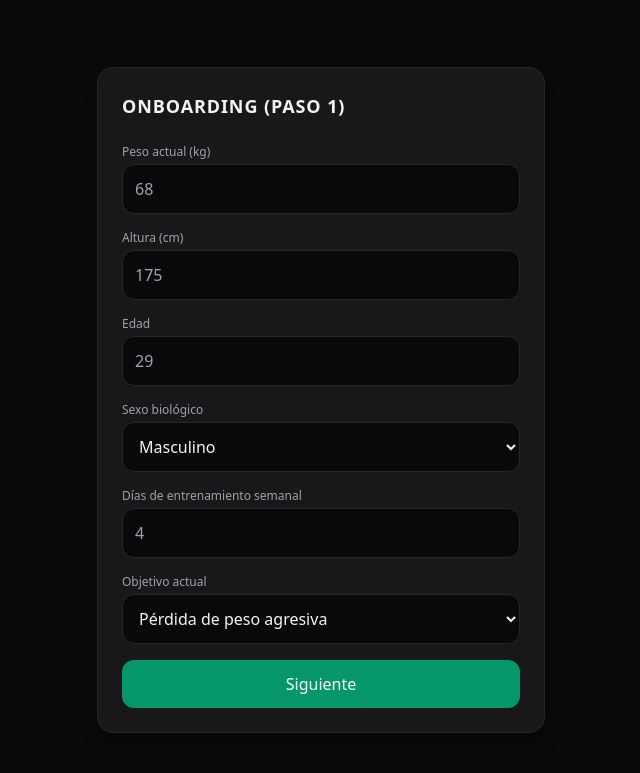
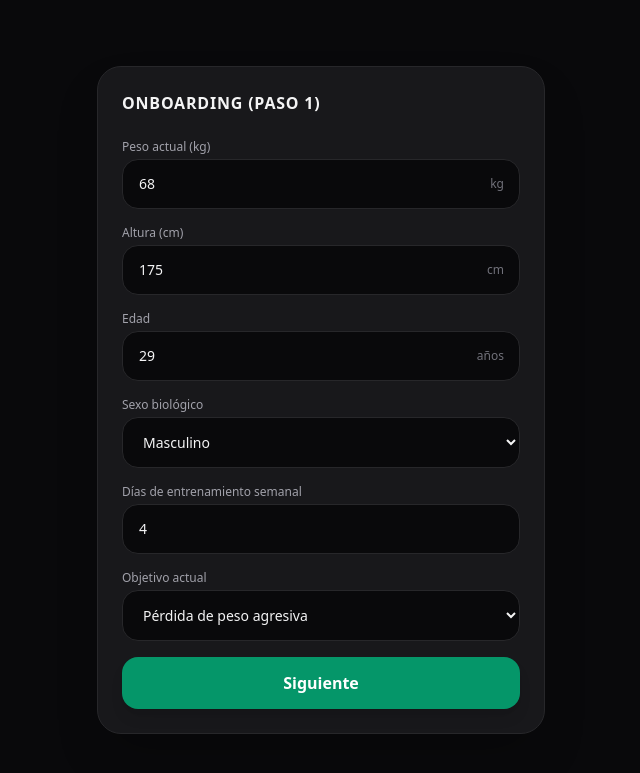
Before and after one commit to urbinatti/Urbinatti-Analytics, a Flask app: page /onboarding in a window 1280 px wide. Shown: the top 773 px of the page, without its empty margins (319-959 px from the left). Run offline with Flask 3, Linux system fonts and the light colour scheme; the visitor is signed in with stand-in values (Sample User, id 1); some libraries are stand-ins or nearby versions.

Commit message:
Update onboarding.html

```diff
--- a/templates/onboarding.html
+++ b/templates/onboarding.html
@@ -7,43 +7,52 @@
     <script src="https://cdn.tailwindcss.com"></script>
 </head>
 <body class="min-h-full py-8 px-4 flex items-center justify-center text-zinc-100">
-    <div class="max-w-md w-full bg-zinc-900 border border-zinc-800 rounded-2xl p-6 shadow-xl space-y-6">
+    <div class="max-w-md w-full bg-zinc-900 border border-zinc-800 rounded-3xl p-6 shadow-2xl space-y-6">
         <div>
-            <h1 class="text-lg font-bold text-zinc-100 uppercase tracking-wider">Onboarding (Paso 1)</h1>
+            <h1 class="text-base font-bold text-zinc-100 uppercase tracking-wider">Onboarding (Paso 1)</h1>
         </div>
 
         <form action="{{ url_for('onboarding') }}" method="POST" class="space-y-4">
-            <div>
-                <label class="block text-xs font-medium text-zinc-400 mb-1">Peso actual (kg)</label>
-                <input type="number" step="0.1" name="peso_kg" placeholder="68" required class="w-full bg-zinc-950 border border-zinc-800 rounded-xl p-3 text-zinc-100 focus:outline-none focus:border-zinc-600">
+            <div class="space-y-1">
+                <label class="block text-xs font-medium text-zinc-400">Peso actual (kg)</label>
+                <div class="relative flex items-center">
+                    <input type="number" step="0.1" name="peso_kg" value="68" required class="w-full bg-zinc-950 border border-zinc-800 rounded-2xl px-4 py-3.5 text-zinc-100 text-sm focus:outline-none focus:border-zinc-600">
+                    <span class="absolute right-4 text-xs text-zinc-500 pointer-events-none">kg</span>
+                </div>
             </div>
 
-            <div>
-                <label class="block text-xs font-medium text-zinc-400 mb-1">Altura (cm)</label>
-                <input type="number" name="altura_cm" placeholder="175" required class="w-full bg-zinc-950 border border-zinc-800 rounded-xl p-3 text-zinc-100 focus:outline-none focus:border-zinc-600">
+            <div class="space-y-1">
+                <label class="block text-xs font-medium text-zinc-400">Altura (cm)</label>
+                <div class="relative flex items-center">
+                    <input type="number" name="altura_cm" value="175" required class="w-full bg-zinc-950 border border-zinc-800 rounded-2xl px-4 py-3.5 text-zinc-100 text-sm focus:outline-none focus:border-zinc-600">
+                    <span class="absolute right-4 text-xs text-zinc-500 pointer-events-none">cm</span>
+                </div>
             </div>
 
-            <div>
-                <label class="block text-xs font-medium text-zinc-400 mb-1">Edad</label>
-                <input type="number" name="edad" placeholder="29" required class="w-full bg-zinc-950 border border-zinc-800 rounded-xl p-3 text-zinc-100 focus:outline-none focus:border-zinc-600">
+            <div class="space-y-1">
+                <label class="block text-xs font-medium text-zinc-400">Edad</label>
+                <div class="relative flex items-center">
+                    <input type="number" name="edad" value="29" required class="w-full bg-zinc-950 border border-zinc-800 rounded-2xl px-4 py-3.5 text-zinc-100 text-sm focus:outline-none focus:border-zinc-600">
+                    <span class="absolute right-4 text-xs text-zinc-500 pointer-events-none">años</span>
+                </div>
             </div>
 
-            <div>
-                <label class="block text-xs font-medium text-zinc-400 mb-1">Sexo biológico</label>
-                <select name="sexo" required class="w-full bg-zinc-950 border border-zinc-800 rounded-xl p-3 text-zinc-100 focus:outline-none focus:border-zinc-600">
+            <div class="space-y-1">
+                <label class="block text-xs font-medium text-zinc-400">Sexo biológico</label>
+                <select name="sexo" required class="w-full bg-zinc-950 border border-zinc-800 rounded-2xl px-4 py-3.5 text-zinc-100 text-sm focus:outline-none focus:border-zinc-600">
                     <option value="M">Masculino</option>
                     <option value="F">Femenino</option>
                 </select>
             </div>
 
-            <div>
-                <label class="block text-xs font-medium text-zinc-400 mb-1">Días de entrenamiento semanal</label>
-                <input type="number" min="0" max="7" name="dias_entreno" placeholder="4" required class="w-full bg-zinc-950 border border-zinc-800 rounded-xl p-3 text-zinc-100 focus:outline-none focus:border-zinc-600">
+            <div class="space-y-1">
+                <label class="block text-xs font-medium text-zinc-400">Días de entrenamiento semanal</label>
+                <input type="number" min="0" max="7" name="dias_entreno" value="4" required class="w-full bg-zinc-950 border border-zinc-800 rounded-2xl px-4 py-3.5 text-zinc-100 text-sm focus:outline-none focus:border-zinc-600">
             </div>
 
-            <div>
-                <label class="block text-xs font-medium text-zinc-400 mb-1">Objetivo actual</label>
-                <select name="objetivo" required class="w-full bg-zinc-950 border border-zinc-800 rounded-xl p-3 text-zinc-100 focus:outline-none focus:border-zinc-600">
+            <div class="space-y-1">
+                <label class="block text-xs font-medium text-zinc-400">Objetivo actual</label>
+                <select name="objetivo" required class="w-full bg-zinc-950 border border-zinc-800 rounded-2xl px-4 py-3.5 text-zinc-100 text-sm focus:outline-none focus:border-zinc-600">
                     <option value="perdida_agresiva">Pérdida de peso agresiva</option>
                     <option value="perdida_controlada">Pérdida de peso controlada</option>
                     <option value="mantenimiento">Mantenimiento / Recomposición</option>
@@ -52,7 +61,7 @@
                 </select>
             </div>
 
-            <button type="submit" class="w-full bg-emerald-600 hover:bg-emerald-500 text-white font-medium py-3 px-4 rounded-xl transition-colors mt-2">
+            <button type="submit" class="w-full bg-emerald-600 hover:bg-emerald-500 text-white font-semibold py-3.5 px-4 rounded-2xl transition-colors shadow-lg mt-2">
                 Siguiente
             </button>
         </form>
```
